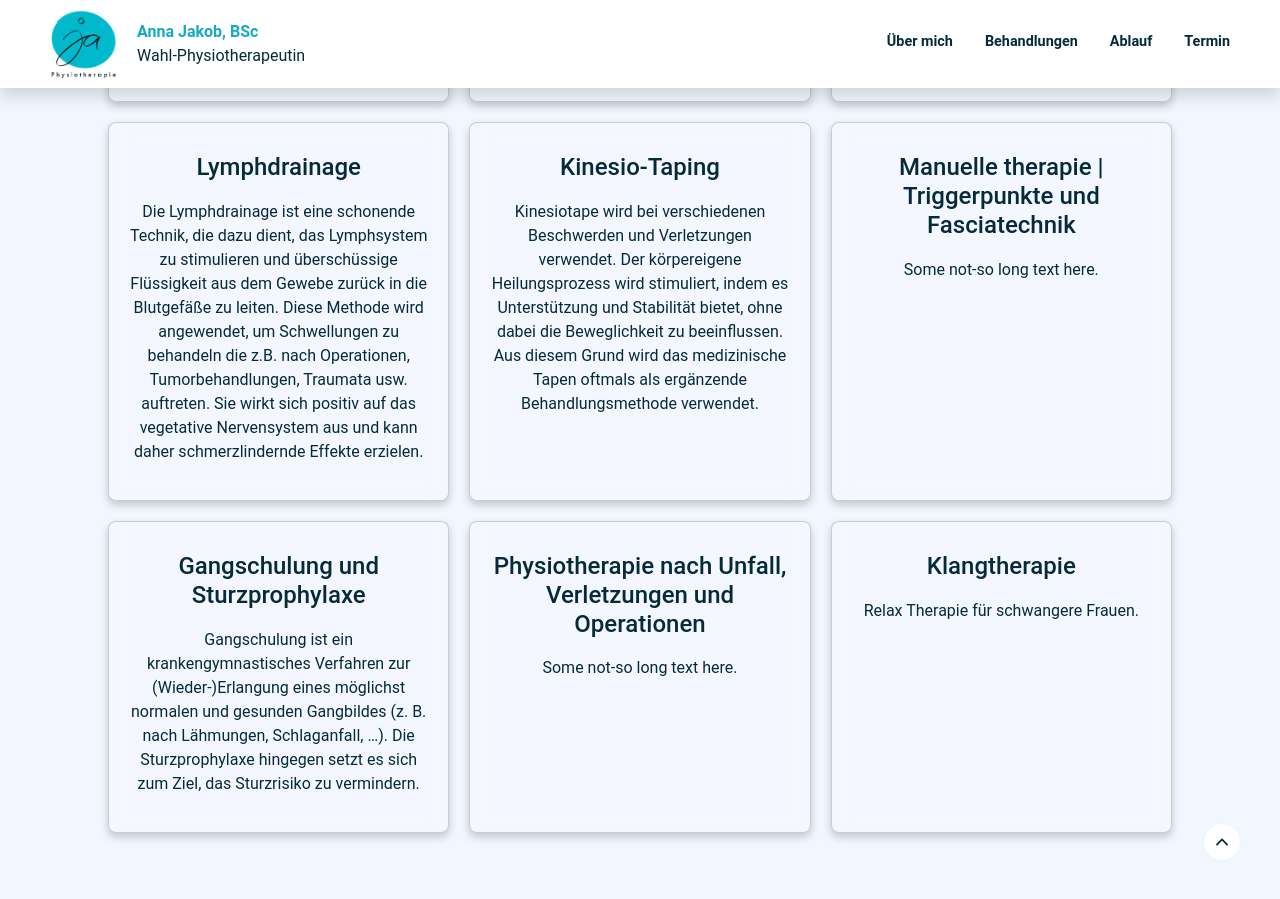
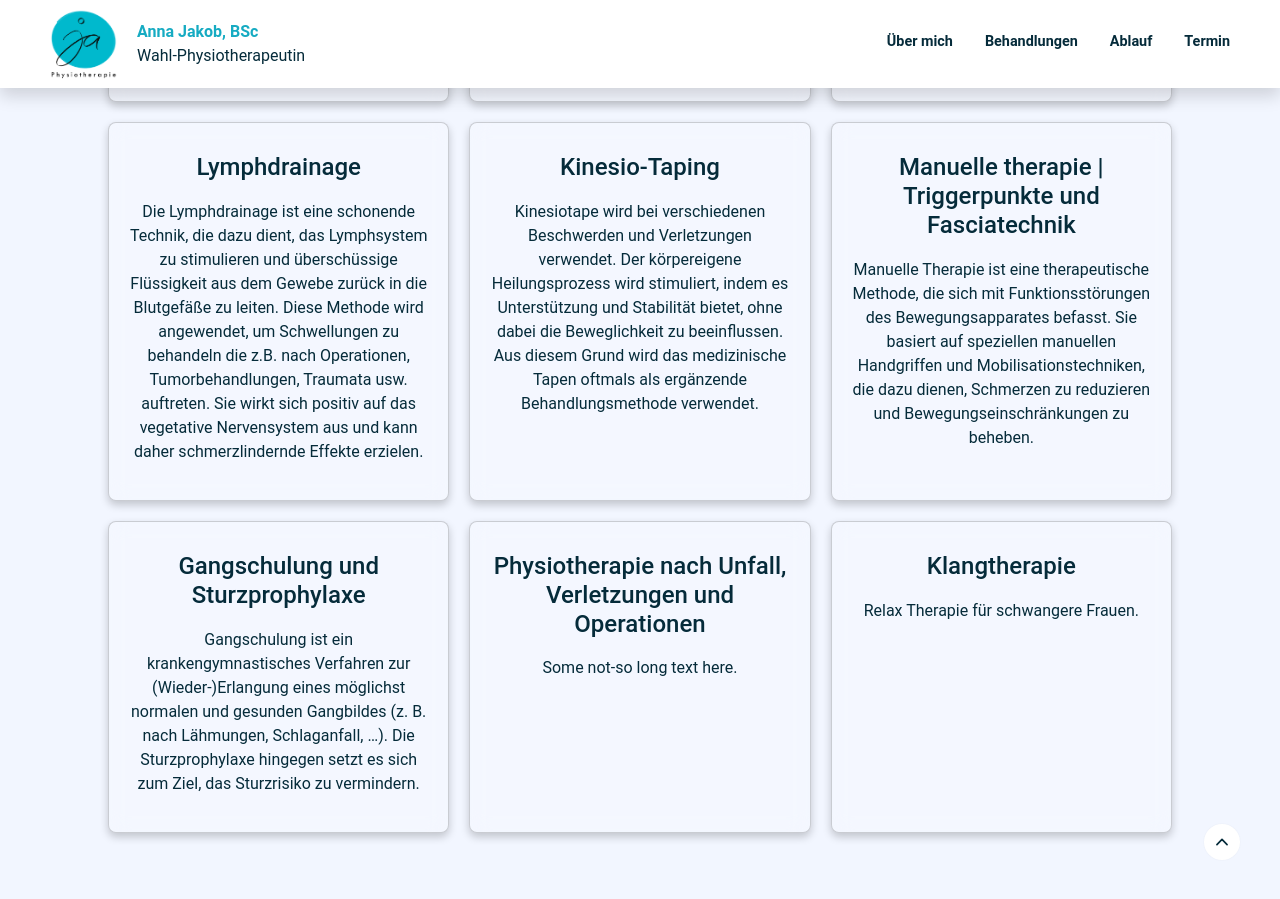
Before and after one commit to paulzwoelfer/annajakob-physio.github.io, a Jekyll site: the page built from index.md, in a window 1280 px wide and 900 px high, scrolled down 1343 px. Built offline with Jekyll 4.4.1, drawn with Linux system fonts in a browser that asks for light colours.

Commit message:
update text

```diff
--- a/index.md
+++ b/index.md
@@ -36,7 +36,7 @@ sections:
       - title: Kinesio-Taping
         text: Kinesiotape wird bei verschiedenen Beschwerden und Verletzungen verwendet. Der körpereigene Heilungsprozess wird stimuliert, indem es Unterstützung und Stabilität bietet, ohne dabei die Beweglichkeit zu beeinflussen. Aus diesem Grund wird das medizinische Tapen oftmals als ergänzende Behandlungsmethode verwendet.
       - title: Manuelle therapie | Triggerpunkte und Fasciatechnik
-        text: Some not-so long text here.
+        text: Manuelle Therapie ist eine therapeutische Methode, die sich mit Funktionsstörungen des Bewegungsapparates befasst. Sie basiert auf speziellen manuellen Handgriffen und Mobilisationstechniken, die dazu dienen, Schmerzen zu reduzieren und Bewegungseinschränkungen zu beheben.
       - title: Gangschulung und Sturzprophylaxe
         text: Gangschulung ist ein krankengymnastisches Verfahren zur (Wieder-)Erlangung eines möglichst normalen und gesunden Gangbildes (z. B. nach Lähmungen, Schlaganfall, ...). Die Sturzprophylaxe hingegen setzt es sich zum Ziel, das Sturzrisiko zu vermindern.
       - title: Physiotherapie nach Unfall, Verletzungen und Operationen
```
